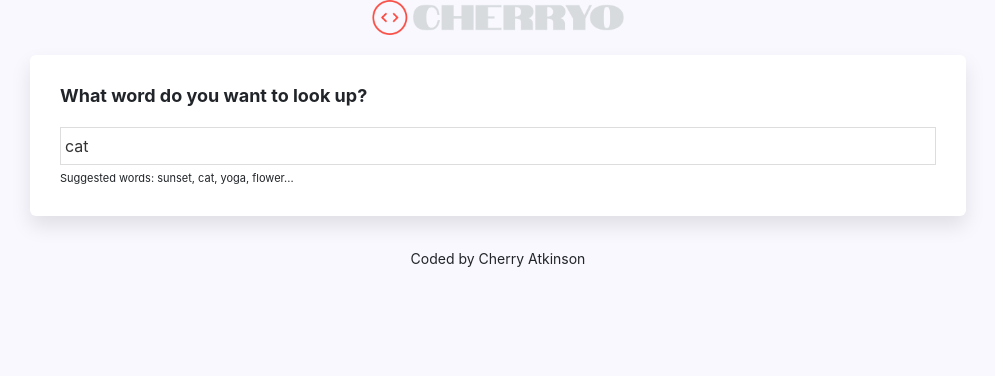
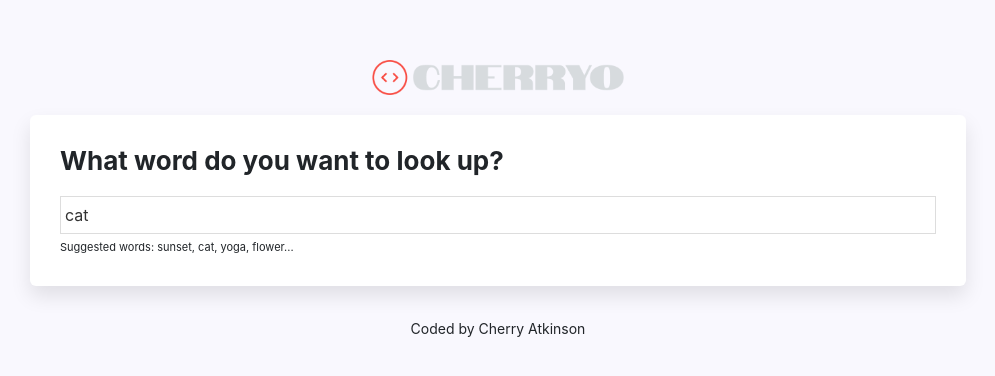
Before and after one commit to Lunamoon36/dictionary-project, a React (Create React App) app: page / in a window 1280 px wide. Shown: the top 376 px of the page, without its empty margins (142-1137 px from the left). Built offline with nearby package versions, Linux system fonts and the light colour scheme; no server answers.

Commit message:
Fixed few issues

```diff
--- a/src/App.css
+++ b/src/App.css
@@ -8,6 +8,7 @@ a {
 .App {
   max-width: 960px;
   margin: 0 auto;
+  padding: 60px 0 100px;
 }
 
 .App-logo {
@@ -15,11 +16,12 @@ a {
   display: block;
   margin: 0 auto;
 }
+
+.App a {
+  color: #9670f4;
+}
+
 .App footer {
   text-align: center;
   margin: 30px 0;
 }
-
-.App a {
-  color: #9670f4;
-}
--- a/src/Dictionary.css
+++ b/src/Dictionary.css
@@ -1,5 +1,5 @@
 .Dictionary h1 {
-  font-size: 18px;
+  font-size: 26px;
   font-weight: bold;
   margin-bottom: 20px;
 }
--- a/src/Dictionary.js
+++ b/src/Dictionary.js
@@ -27,7 +27,7 @@ export default function Dictionary(props) {
       "H4APbKMm5kE7phbbIPRuDyCIWDze04Xx8ggPCeAGvPf9xAog4ulQC6Zy";
 
     let pexelsApiUrl = `https://api.pexels.com/v1/search?query=${keyword}&per_page=9`;
-    let headers = { Authorization: `Bearer ${pexelsApiKey}` };
+    let headers = { Authorization: `${pexelsApiKey}` };
     axios.get(pexelsApiUrl, { headers: headers }).then(handlePexelsResponse);
   }
 
--- a/src/Photos.js
+++ b/src/Photos.js
@@ -16,7 +16,6 @@ export default function Photos(props) {
                     alt=""
                     rel="noreferrer"
                   />
-                  ;
                 </a>
               </div>
             );
```
